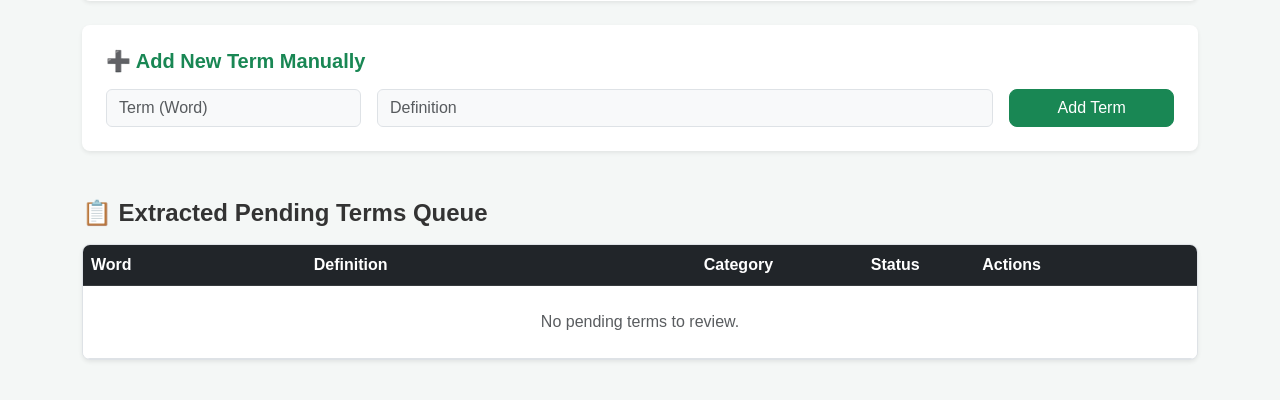
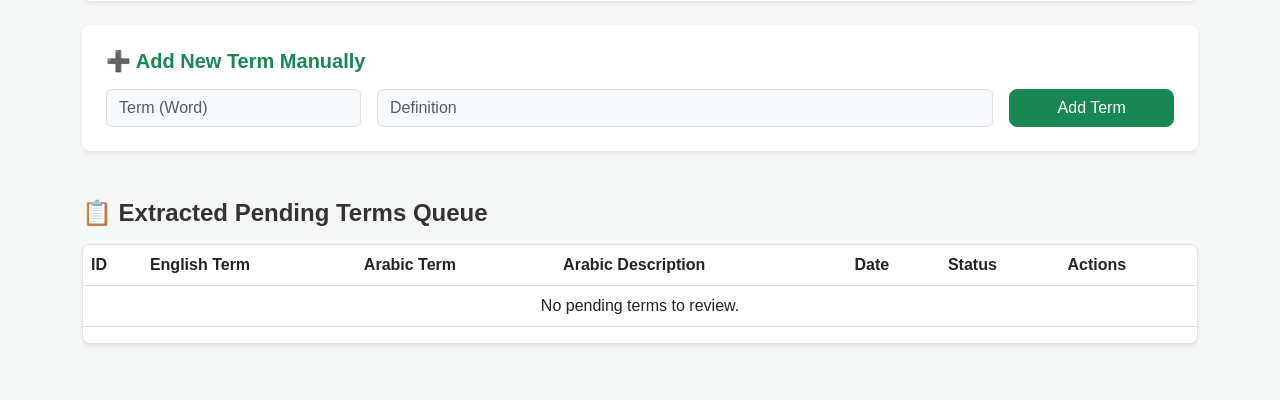
Before and after one commit to yousefdg005/-, a Flask app: template templates/admin.html in a window 1280 px wide. Shown: the part 300-700 px from the top of the page. Run offline with Flask 3, Linux system fonts and the light colour scheme; the template is opened without the code that fills it, so the values that code supplies are empty.

Commit message:
Update admin interface for new terms schema

```diff
--- a/app.py
+++ b/app.py
@@ -36,12 +36,25 @@ class User(db.Model, UserMixin):
 
 class Term(db.Model):
     id = db.Column(db.Integer, primary_key=True)
-    word = db.Column(db.String(200), nullable=False)
-    definition = db.Column(db.Text, nullable=False)
-    category = db.Column(db.String(100), default='Uncategorized')
-    status = db.Column(db.String(20), default='pending') # pending, ai_suggested, approved
-    created_at = db.Column(db.DateTime, default=db.func.now())
+    english_term = db.Column(db.String(255), nullable=False)
+    arabic_term = db.Column(db.String(255), nullable=True)
+    arabic_description = db.Column(db.Text, nullable=True)
+    date = db.Column(db.DateTime, default=db.func.now())
+    status = db.Column(db.String(50), default='pending')
 
+# تحديث هيكل قاعدة البيانات تلقائياً عند الإقلاع
+with app.app_context():
+    try:
+        from sqlalchemy import text
+        db.session.execute(text("ALTER TABLE term ADD COLUMN IF NOT EXISTS english_term VARCHAR(255);"))
+        db.session.execute(text("ALTER TABLE term ADD COLUMN IF NOT EXISTS arabic_term VARCHAR(255);"))
+        db.session.execute(text("ALTER TABLE term ADD COLUMN IF NOT EXISTS arabic_description TEXT;"))
+        db.session.execute(text("ALTER TABLE term ADD COLUMN IF NOT EXISTS date TIMESTAMP DEFAULT CURRENT_TIMESTAMP;"))
+        db.session.commit()
+    except Exception as e:
+
+        db.session.rollback()
+    db.create_all()
 # جدول حفظ إعدادات الأدمن (مثل المفتاح والنموذج المختار)
 class Setting(db.Model):
     id = db.Column(db.Integer, primary_key=True)
@@ -74,27 +87,25 @@ def get_ai_config():
 def receive_terms():
     auth_header = request.headers.get('Authorization')
     expected_token = f"Bearer {os.getenv('INGEST_API_KEY')}"
+
     if not auth_header or auth_header != expected_token:
-        return jsonify({"error": "Unauthorized"}), 401
+        return jsonify({'error': 'Unauthorized'}), 401
 
     data = request.get_json()
-    if not data or 'terms' not in data:
-        return jsonify({"error": "Invalid payload. 'terms' list is required."}), 400
+    terms = data.get('terms', [])
 
-    added_count = 0
-    for item in data['terms']:
-        word = item.get('word', '').strip()
-        definition = item.get('definition', '').strip()
-        category = item.get('category', 'Extracted')
-
-        if word and definition:
-            new_term = Term(word=word, definition=definition, category=category, status='pending')
+    for item in terms:
+        eng = item.get('english_term')
+        if eng:
+            new_term = Term(
+                english_term=eng,
+                arabic_term=item.get('arabic_term'),
+                arabic_description=item.get('arabic_description')
+            )
             db.session.add(new_term)
-            added_count += 1
 
     db.session.commit()
-    return jsonify({"status": "success", "added_terms": added_count}), 201
-
+    return jsonify({'message': 'Terms received successfully'}), 201
 # --- المسارات والصفحات ---
 @app.route('/')
 @login_required
--- a/templates/admin.html
+++ b/templates/admin.html
@@ -71,40 +71,35 @@
 <!-- جدول مراجعة المصطلحات الواصلة والمعلقة -->
 <h4 class="mb-3 fw-bold">📋 Extracted Pending Terms Queue</h4>
 <div class="table-responsive bg-white shadow-sm rounded-3 mb-5 border">
-    <table class="table table-hover align-middle mb-0">
-        <thead class="table-dark">
+    <table class="table">
+    <thead>
         <tr>
-                <th width="20%">Word</th>
-                <th width="35%">Definition</th>
-                <th width="15%">Category</th>
-                <th width="10%">Status</th>
-                <th width="20%">Actions</th>
+            <th>ID</th>
+            <th>English Term</th>
+            <th>Arabic Term</th>
+            <th>Arabic Description</th>
+            <th>Date</th>
+            <th>Status</th>
+            <th>Actions</th>
         </tr>
     </thead>
     <tbody>
         {% for term in pending_terms %}
         <tr>
-                <form method="POST" action="{{ url_for('edit_term', term_id=term.id) }}">
-                    <td><input type="text" name="word" value="{{ term.word }}" class="form-control form-control-sm"></td>
-                    <td><textarea name="definition" class="form-control form-control-sm" rows="2">{{ term.definition }}</textarea></td>
-                    <td><input type="text" name="category" value="{{ term.category }}" class="form-control form-control-sm"></td>
+            <td>{{ term.id }}</td>
+            <td>{{ term.english_term }}</td>
+            <td>{{ term.arabic_term }}</td>
+            <td>{{ term.arabic_description }}</td>
+            <td>{{ term.date.strftime('%Y-%m-%d %H:%M') if term.date else '' }}</td>
+            <td><span class="badge bg-warning">{{ term.status }}</span></td>
             <td>
-                        <span class="badge {% if term.status == 'ai_suggested' %}bg-info text-dark{% else %}bg-warning text-dark{% endif %} w-100 py-2">
-                            {{ term.status | replace('_', ' ') | title }}
-                        </span>
+                <!-- أزرار القبول والحذف -->
             </td>
-                    <td>
-                        <button type="submit" class="btn btn-sm btn-primary mb-1 w-100">Save Edit</button>
-                        {% if term.status == 'pending' %}
-                            <a href="{{ url_for('process_ai', term_id=term.id) }}" class="btn btn-sm btn-dark mb-1 w-100">✨ Refine AI</a>
-                        {% endif %}
-                        <a href="{{ url_for('approve_term', term_id=term.id) }}" class="btn btn-sm btn-success mb-1 w-100">Approve</a>
-                        <a href="{{ url_for('delete_term', term_id=term.id) }}" class="btn btn-sm btn-danger w-100" onclick="return confirmAction('Delete this term?');">Delete</a>
-                    </td>
-                </form>
         </tr>
         {% else %}
-            <tr><td colspan="5" class="text-center text-muted py-4">No pending terms to review.</td></tr>
+        <tr>
+            <td colspan="7" class="text-center">No pending terms to review.</td>
+        </tr>
         {% endfor %}
     </tbody>
 </table>
```
Lines whose indentation alone changed are shown as unchanged.
